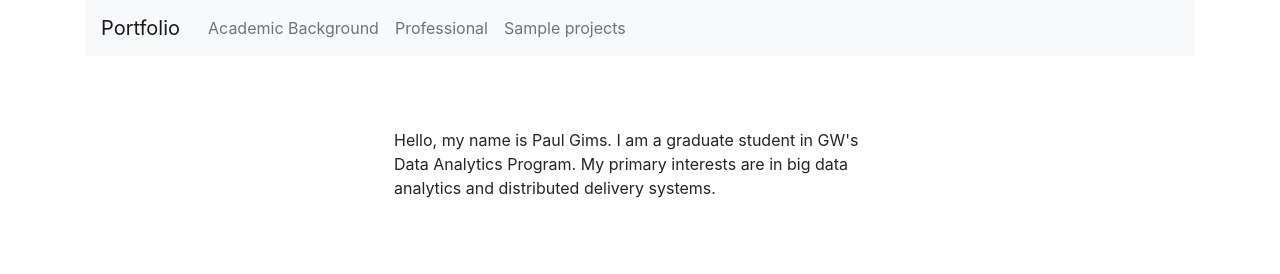
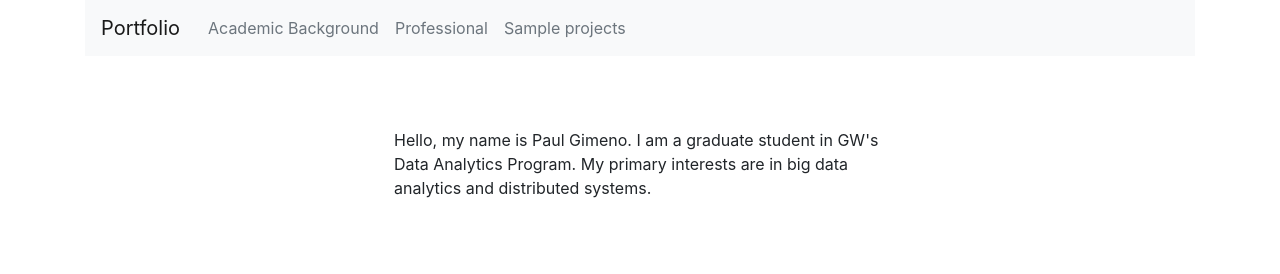
Before and after one commit to gimenopea/gimenopea.github.io, a plain HTML site: page index.html in a window 1280 px wide. Shown: the top 274 px of the page. Drawn offline with nearby package versions, Linux system fonts and the light colour scheme.

Commit message:
add full name

```diff
--- a/index.html
+++ b/index.html
@@ -26,7 +26,7 @@
       <div class="row justify-content-center" style='height:350px'>
         <div class="col-6">
           <p class="px-4 py-4">
-            Hello, my name is Paul Gims. I am a graduate student in GW's Data Analytics Program. My primary interests are in big data analytics and distributed delivery systems.</p>
+            Hello, my name is Paul Gimeno. I am a graduate student in GW's Data Analytics Program. My primary interests are in big data analytics and distributed systems.</p>
         </div>
 
       </div>
```
